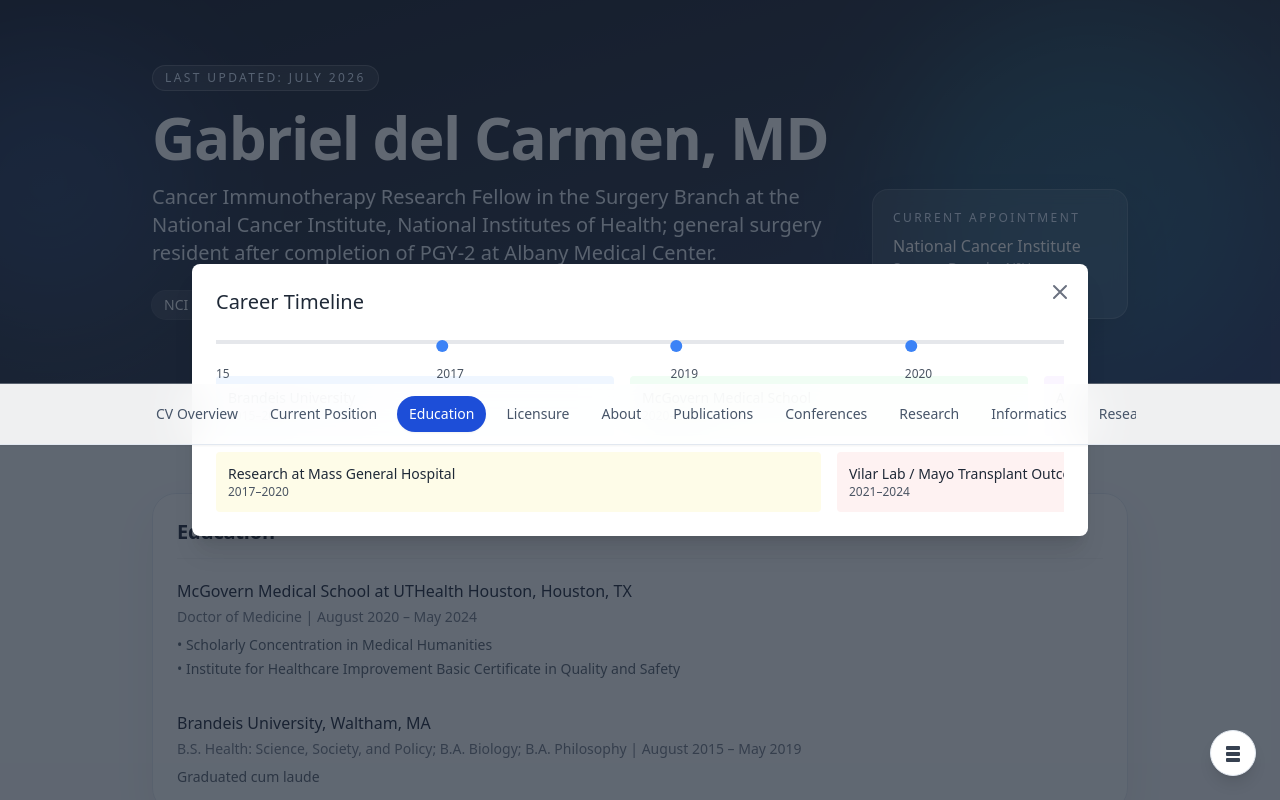
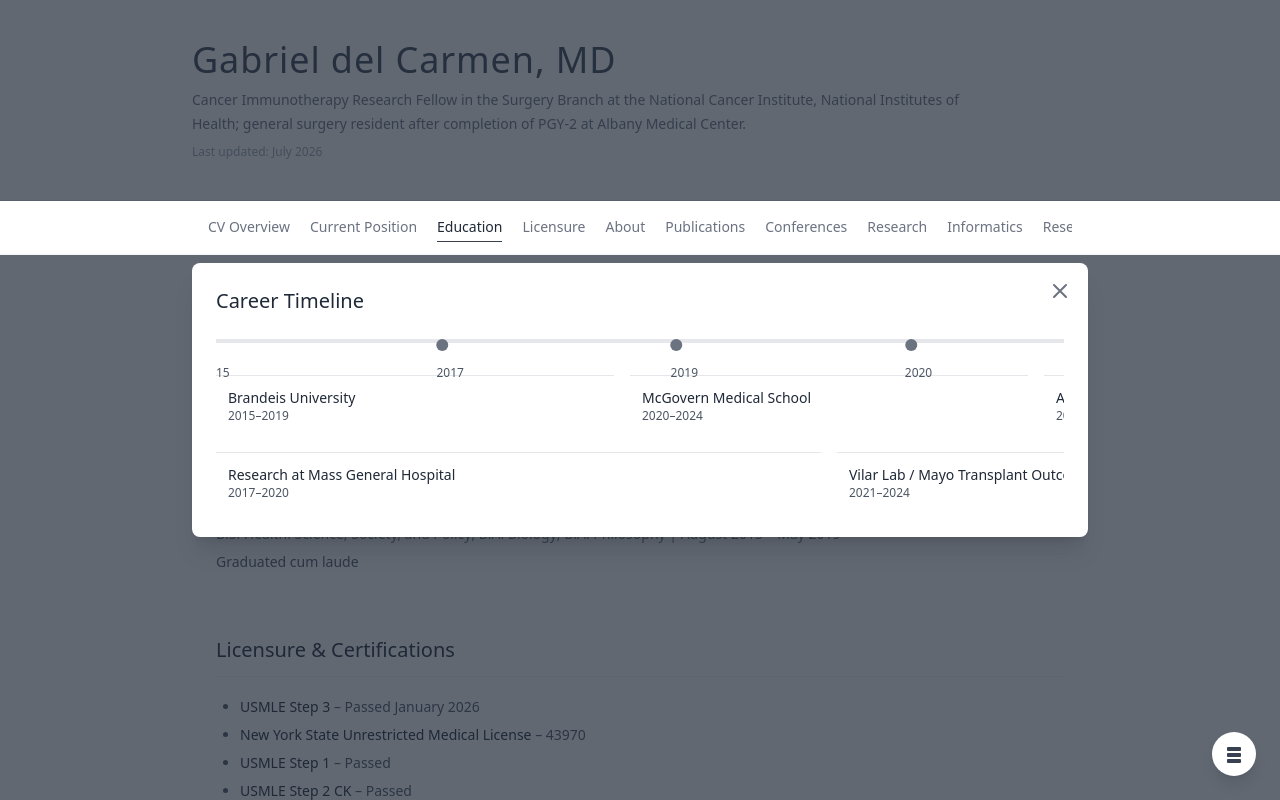
Before and after one commit to gdelcarmen/gabrieldelcarmen.com, a React (Vite) app: page / in a window 1280 px wide. Both pictures are taken after a click on the button 1233 px from the left and 753 px from the top of the page. Shown: the top 800 px of the page. Built offline with nearby package versions, Linux system fonts and the light colour scheme.

Commit message:
Remove personal contact details and restore minimalist styling (#20)

```diff
--- a/src/components/CVWebsite.tsx
+++ b/src/components/CVWebsite.tsx
@@ -95,11 +95,11 @@
   const isSectionVisible = (sectionId: string) => Boolean(visibleSections[sectionId]);
 
   return (
-    <div className="min-h-screen bg-slate-50 text-slate-800 font-sans antialiased">
+    <div className="min-h-screen bg-white text-gray-800 font-sans antialiased">
       <Header />
       <Navigation sections={navSections} activeSection={activeSection} onNavigate={handleNavClick} />
 
-      <main className="max-w-5xl mx-auto px-6 py-12">
+      <main className="max-w-4xl mx-auto px-6 py-12">
         <EducationSection isVisible={isSectionVisible('education')} />
         <LicensureSection isVisible={isSectionVisible('licensure')} />
         <AboutSection isVisible={isSectionVisible('about')} />
@@ -121,7 +121,7 @@
       <div className="fixed bottom-6 right-6 z-50">
         <button
           onClick={() => setShowTimeline(!showTimeline)}
-          className="rounded-full border border-slate-200 bg-white p-3 shadow-lg transition-colors hover:bg-slate-100"
+          className="rounded-full bg-white p-3 shadow-lg transition-colors hover:bg-gray-100"
           aria-label="Toggle timeline view"
         >
           <svg xmlns="http://www.w3.org/2000/svg" className="h-5 w-5 text-gray-700" viewBox="0 0 20 20" fill="currentColor">
--- a/src/components/layout/Footer.tsx
+++ b/src/components/layout/Footer.tsx
@@ -3,7 +3,7 @@
     <div className="max-w-4xl mx-auto px-6 text-center flex flex-col items-center">
       <div className="mb-3 flex items-center">
         <a href="https://orcid.org/0000-0002-1857-8404" target="_blank" className="mx-1 text-gray-500 hover:text-gray-700" rel="noreferrer">
-          <svg xmlns="http://www.w3.org/2000/svg" className="h-5 w-5" viewBox="0 0 24 24" fill="#A6CE39">
+          <svg xmlns="http://www.w3.org/2000/svg" className="h-5 w-5" viewBox="0 0 24 24" fill="currentColor">
             <path d="M12 0C5.372 0 0 5.372 0 12s5.372 12 12 12 12-5.372 12-12S18.628 0 12 0zM7.369 4.378c.525 0 .947.431.947.947s-.422.947-.947.947a.95.95 0 0 1-.947-.947c0-.525.422-.947.947-.947zm-.722 3.038h1.444v10.041H6.647V7.416zm3.562 0h3.9c3.712 0 5.344 2.653 5.344 5.025 0 2.578-2.016 5.025-5.325 5.025h-3.919V7.416zm1.444 1.303v7.444h2.297c3.272 0 4.022-1.975 4.022-3.712 0-2.434-1.35-3.731-4.097-3.731h-2.222z" />
           </svg>
         </a>
--- a/src/components/layout/Header.tsx
+++ b/src/components/layout/Header.tsx
@@ -1,37 +1,15 @@
-const highlights = ['NCI Surgery Branch', 'Cancer immunotherapy', 'Clinical AI builder'];
-
 const Header = () => (
-  <header className="relative overflow-hidden border-b border-slate-200 bg-gradient-to-br from-slate-950 via-slate-900 to-blue-950 text-white">
-    <div className="absolute inset-0 opacity-20">
-      <div className="absolute -left-24 top-10 h-72 w-72 rounded-full bg-blue-500 blur-3xl" />
-      <div className="absolute right-0 top-0 h-96 w-96 rounded-full bg-cyan-400 blur-3xl" />
-    </div>
-
-    <div className="relative mx-auto flex max-w-5xl flex-col gap-8 px-6 py-16 md:flex-row md:items-end md:justify-between">
+  <header className="border-b border-gray-200 bg-white px-6 py-10 text-gray-800">
+    <div className="mx-auto max-w-4xl">
       <div className="max-w-3xl">
-        <p className="mb-4 inline-flex rounded-full border border-white/20 bg-white/10 px-3 py-1 text-xs font-medium uppercase tracking-[0.2em] text-blue-100 backdrop-blur">
-          Last updated: July 2026
-        </p>
-        <h1 className="text-4xl font-semibold tracking-tight text-white md:text-6xl">
+        <h1 className="mb-2 text-3xl font-extralight tracking-wide text-gray-700 md:text-4xl">
           Gabriel del Carmen, MD
         </h1>
-        <p className="mt-4 text-lg font-light leading-8 text-slate-200 md:text-xl">
+        <p className="text-sm font-light leading-6 text-gray-500">
           Cancer Immunotherapy Research Fellow in the Surgery Branch at the National Cancer Institute,
           National Institutes of Health; general surgery resident after completion of PGY-2 at Albany Medical Center.
         </p>
-        <div className="mt-6 flex flex-wrap gap-2">
-          {highlights.map((highlight) => (
-            <span key={highlight} className="rounded-full bg-white/10 px-3 py-1 text-sm text-slate-100 ring-1 ring-white/15">
-              {highlight}
-            </span>
-          ))}
-        </div>
-      </div>
-
-      <div className="rounded-2xl border border-white/15 bg-white/10 p-5 shadow-2xl backdrop-blur md:min-w-64">
-        <p className="text-xs uppercase tracking-[0.2em] text-blue-100">Current appointment</p>
-        <p className="mt-2 text-base font-medium text-white">National Cancer Institute</p>
-        <p className="text-sm text-slate-300">Surgery Branch · NIH · Bethesda, MD</p>
+        <p className="mt-2 text-xs font-light text-gray-400">Last updated: July 2026</p>
       </div>
     </div>
   </header>
--- a/src/components/layout/Navigation.tsx
+++ b/src/components/layout/Navigation.tsx
@@ -7,9 +7,9 @@
 }
 
 const Navigation = ({ activeSection, sections, onNavigate }: NavigationProps) => (
-  <nav className="sticky top-0 z-50 border-b border-slate-200 bg-white/90 shadow-sm backdrop-blur-xl">
-    <div className="mx-auto max-w-5xl px-4">
-      <ul className="flex gap-2 overflow-x-auto py-3 text-xs md:text-sm">
+  <nav className="sticky top-0 z-50 border-b border-gray-100 bg-white">
+    <div className="mx-auto max-w-4xl px-4">
+      <ul className="flex gap-5 overflow-x-auto py-3 text-xs md:text-sm">
         {sections.map((section) => {
           const isActive = activeSection === section.id;
 
@@ -17,10 +17,10 @@
             <li key={section.id} className="shrink-0">
               <button
                 onClick={() => onNavigate(section.id)}
-                className={`rounded-full px-3 py-2 transition-all ${
+                className={`border-b py-1 transition-colors ${
                   isActive
-                    ? 'bg-blue-700 text-white shadow-sm'
-                    : 'text-slate-600 hover:bg-slate-100 hover:text-slate-950'
+                    ? 'border-gray-700 font-medium text-gray-800'
+                    : 'border-transparent text-gray-500 hover:text-gray-800'
                 }`}
               >
                 {section.label}
--- a/src/components/layout/TimelineModal.tsx
+++ b/src/components/layout/TimelineModal.tsx
@@ -13,19 +13,19 @@
         <div className="min-w-max">
           <div className="h-1 bg-gray-200 relative mb-8">
             {[2015, 2017, 2019, 2020, 2021, 2024, 2025, 2026].map((year, index) => (
-              <div key={year} className="absolute transform -translate-x-1/2" style={{ left: `${index * 14.28}%` }}><div className="h-3 w-3 rounded-full bg-blue-500 mb-2" /><span className="text-xs text-gray-600">{year}</span></div>
+              <div key={year} className="absolute transform -translate-x-1/2" style={{ left: `${index * 14.28}%` }}><div className="h-3 w-3 rounded-full bg-gray-500 mb-2" /><span className="text-xs text-gray-600">{year}</span></div>
             ))}
           </div>
           <div className="grid grid-cols-8 gap-4">
-            <div className="col-span-2 p-3 rounded bg-blue-50"><h3 className="text-sm font-medium text-gray-800">Brandeis University</h3><p className="text-xs text-gray-600">2015–2019</p></div>
-            <div className="col-span-2 p-3 rounded bg-green-50"><h3 className="text-sm font-medium text-gray-800">McGovern Medical School</h3><p className="text-xs text-gray-600">2020–2024</p></div>
-            <div className="col-span-1 p-3 rounded bg-purple-50"><h3 className="text-sm font-medium text-gray-800">Albany Medical Center</h3><p className="text-xs text-gray-600">2024–2026 · PGY-2 completed</p></div>
-            <div className="col-span-1 p-3 rounded bg-indigo-50"><h3 className="text-sm font-medium text-gray-800">SurgicAI</h3><p className="text-xs text-gray-600">2025–Present</p></div>
-            <div className="col-span-2 p-3 rounded bg-cyan-50"><h3 className="text-sm font-medium text-gray-800">NCI Surgery Branch</h3><p className="text-xs text-gray-600">2026–Present</p></div>
+            <div className="col-span-2 border-t border-gray-200 p-3"><h3 className="text-sm font-medium text-gray-800">Brandeis University</h3><p className="text-xs text-gray-600">2015–2019</p></div>
+            <div className="col-span-2 border-t border-gray-200 p-3"><h3 className="text-sm font-medium text-gray-800">McGovern Medical School</h3><p className="text-xs text-gray-600">2020–2024</p></div>
+            <div className="col-span-1 border-t border-gray-200 p-3"><h3 className="text-sm font-medium text-gray-800">Albany Medical Center</h3><p className="text-xs text-gray-600">2024–2026 · PGY-2 completed</p></div>
+            <div className="col-span-1 border-t border-gray-200 p-3"><h3 className="text-sm font-medium text-gray-800">SurgicAI</h3><p className="text-xs text-gray-600">2025–Present</p></div>
+            <div className="col-span-2 border-t border-gray-200 p-3"><h3 className="text-sm font-medium text-gray-800">NCI Surgery Branch</h3><p className="text-xs text-gray-600">2026–Present</p></div>
           </div>
           <div className="grid grid-cols-8 gap-4 mt-4">
-            <div className="col-span-3 p-3 rounded bg-yellow-50"><h3 className="text-sm font-medium text-gray-800">Research at Mass General Hospital</h3><p className="text-xs text-gray-600">2017–2020</p></div>
-            <div className="col-span-3 p-3 rounded bg-red-50"><h3 className="text-sm font-medium text-gray-800">Vilar Lab / Mayo Transplant Outcomes</h3><p className="text-xs text-gray-600">2021–2024</p></div>
+            <div className="col-span-3 border-t border-gray-200 p-3"><h3 className="text-sm font-medium text-gray-800">Research at Mass General Hospital</h3><p className="text-xs text-gray-600">2017–2020</p></div>
+            <div className="col-span-3 border-t border-gray-200 p-3"><h3 className="text-sm font-medium text-gray-800">Vilar Lab / Mayo Transplant Outcomes</h3><p className="text-xs text-gray-600">2021–2024</p></div>
           </div>
         </div>
       </div>
--- a/src/components/sections/ResearchInProgressSection.tsx
+++ b/src/components/sections/ResearchInProgressSection.tsx
@@ -56,11 +56,11 @@
           <button
             type="button"
             onClick={() => onProjectClick(index)}
-            className="bg-gray-50 p-5 rounded-lg text-left transition-all hover:shadow-md focus-visible:outline focus-visible:outline-2 focus-visible:outline-offset-2 focus-visible:outline-blue-500"
+            className="border-t border-gray-200 py-5 text-left transition-colors hover:bg-gray-50 focus-visible:outline focus-visible:outline-2 focus-visible:outline-offset-2 focus-visible:outline-gray-500"
           >
             <h3 className="text-base font-medium text-gray-900 mb-2">{project.title}</h3>
             <p className="text-sm text-gray-600 font-light mb-2">{project.summary}</p>
-            <span className="text-xs text-blue-600 inline-flex items-center">
+            <span className="text-xs text-gray-500 inline-flex items-center">
               Learn more
               <svg
                 xmlns="http://www.w3.org/2000/svg"
--- a/src/index.css
+++ b/src/index.css
@@ -44,27 +44,10 @@
 .max-h-90vh {
   max-height: 90vh;
 }
-@layer components {
-  section[id] {
-    scroll-margin-top: 5rem;
-    border: 1px solid rgb(226 232 240);
-    border-radius: 1.5rem;
-    background: rgb(255 255 255 / 0.92);
-    padding: 1.5rem;
-    box-shadow: 0 18px 45px rgb(15 23 42 / 0.06);
-  }
+section[id] {
+  scroll-margin-top: 5rem;
+}
 
-  section[id] h2 {
-    color: rgb(15 23 42);
-    font-weight: 600;
-    letter-spacing: -0.01em;
-  }
-
-  section[id] h3 {
-    color: rgb(15 23 42);
-  }
-
-  a {
-    text-underline-offset: 3px;
-  }
+a {
+  text-underline-offset: 3px;
 }
```
Also changed, not shown: src/components/sections/CVHighlightsSection.tsx (+5 -5 lines), src/components/sections/CurrentPositionSection.tsx (+5 -5 lines).
